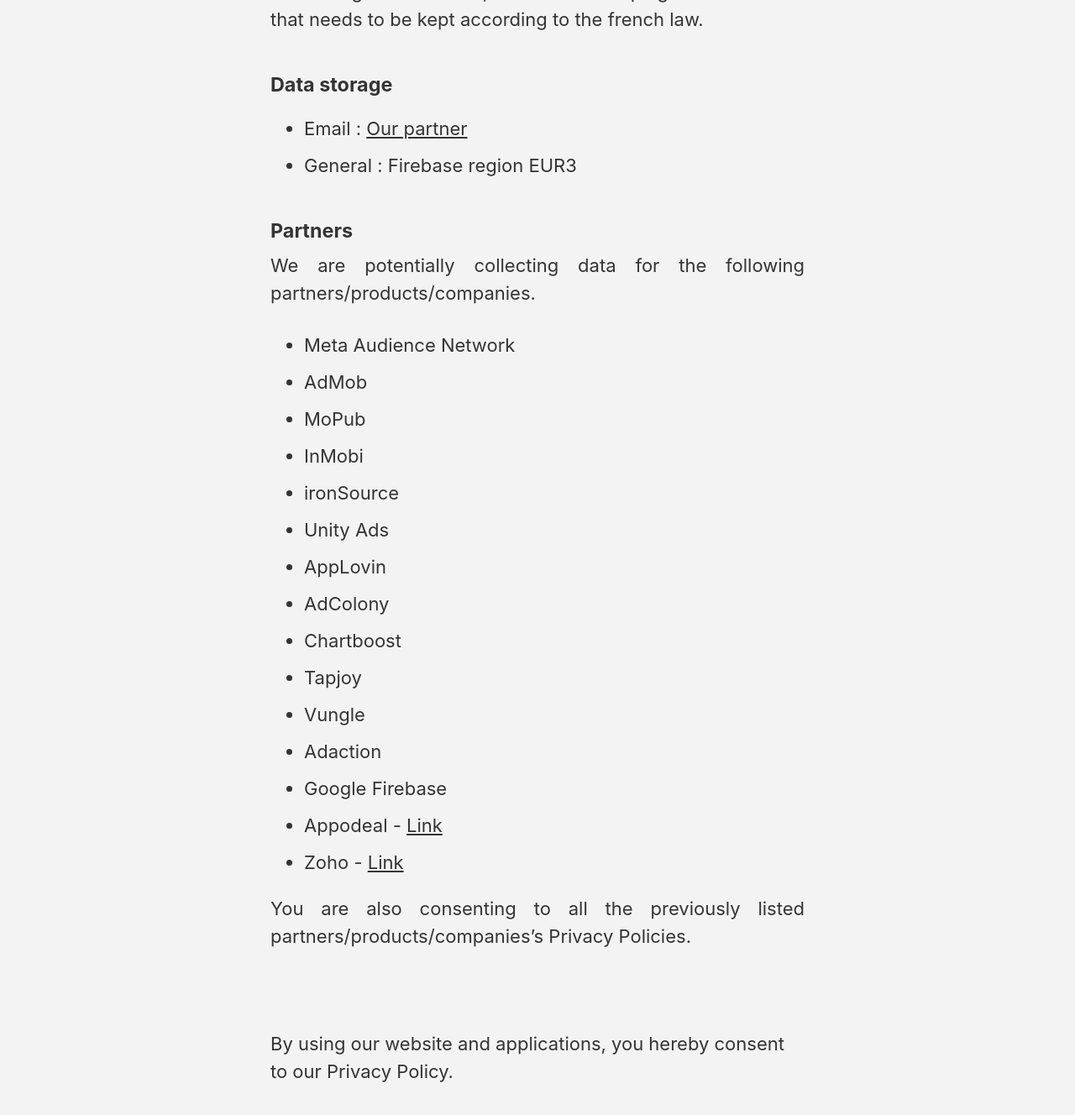
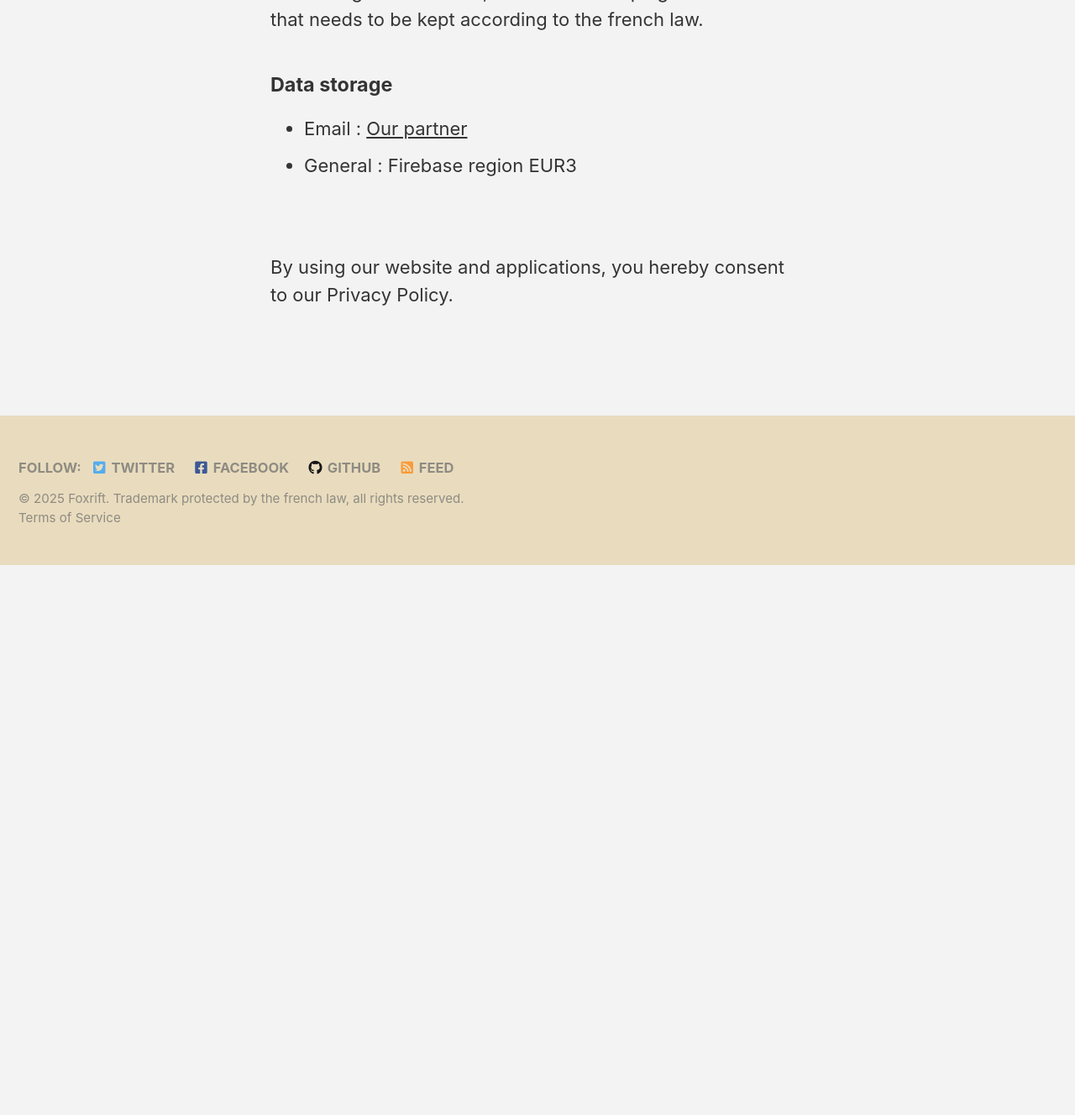
Before and after one commit to foxrift/foxrift.github.io, a Jekyll site: the page built from _pages/hirakata/pp.md, in a window 1280 px wide and 1400 px high, scrolled down 1298 px. Shown: the top 1328 px of the window at 84% size. Built offline with Jekyll 4.4.1, drawn with Linux system fonts in a browser that asks for light colours; cached includes are drawn as plain includes; after the commit the page ends 1971 px from its top, so only the background shows below that.

Commit message:
Added Hirakata news page and updated pp

```diff
--- a/_pages/hirakata/pp.md
+++ b/_pages/hirakata/pp.md
@@ -41,31 +41,4 @@
 * Email : <a href="https://www.zoho.com/mail/gdpr.html">Our partner</a>
 * General : Firebase region EUR3
 
-#### Partners
-
-{: .text-justify}
-We are potentially collecting data for the following partners/products/companies.
-<br>
-
-<ul>
-<li>Meta Audience Network</li>
-<li>AdMob</li>
-<li>MoPub</li>
-<li>InMobi</li>
-<li>ironSource</li>
-<li>Unity Ads</li>
-<li>AppLovin</li>
-<li>AdColony</li>
-<li>Chartboost</li>
-<li>Tapjoy</li>
-<li>Vungle</li>
-<li>Adaction</li>
-<li>Google Firebase</li>
-<li>Appodeal - <a href="https://www.appodeal.com/home/privacy-policy/">Link</a></li>
-<li>Zoho - <a href="https://www.zoho.com/mail/gdpr.html">Link</a></li>
-</ul>
-
-{: .text-justify}
-You are also consenting to all the previously listed partners/products/companies's Privacy Policies.
-
 <br><br>By using our website and applications, you hereby consent to our Privacy Policy.
```
Also changed, not shown: _pages/hirakata/news.md (added, +10 -0 lines).
